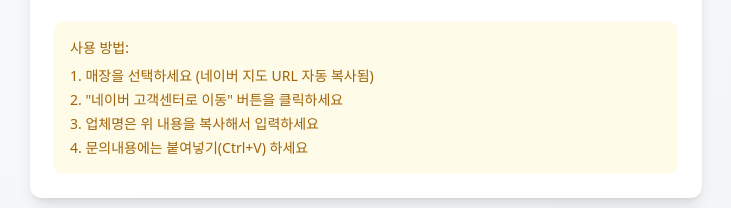
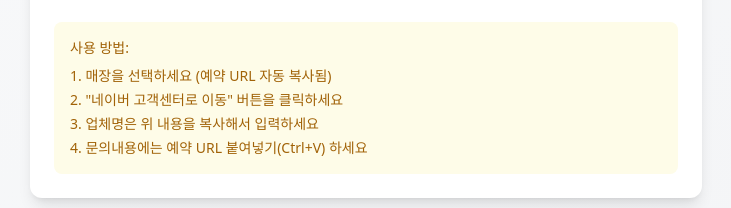
Before and after one commit to senti270/portal, a Next.js app: page /naver-refund in a window 1280 px wide. Shown: the part 436-644 px from the top of the page, without its empty margins (274-1005 px from the left). Built offline with nearby package versions, Linux system fonts and the light colour scheme.

Commit message:
Update: Change 'Naver map URL' to 'Reservation URL'

```diff
--- a/components/NaverRefundRequest.tsx
+++ b/components/NaverRefundRequest.tsx
@@ -50,11 +50,11 @@ export default function NaverRefundRequest() {
     setSelectedStore(store)
     setCustomMessage(store.refundMessage)
 
-    // 네이버 지도 URL 자동 복사
+    // 예약 URL 자동 복사
     if (store.naverMapUrl) {
       try {
         await navigator.clipboard.writeText(store.naverMapUrl)
-        alert(`${store.name}의 네이버 지도 URL이 클립보드에 복사되었습니다!`)
+        alert(`${store.name}의 예약 URL이 클립보드에 복사되었습니다!`)
       } catch (error) {
         // 클립보드 API가 지원되지 않는 경우
         const textArea = document.createElement('textarea')
@@ -63,7 +63,7 @@ export default function NaverRefundRequest() {
         textArea.select()
         document.execCommand('copy')
         document.body.removeChild(textArea)
-        alert(`${store.name}의 네이버 지도 URL이 클립보드에 복사되었습니다!`)
+        alert(`${store.name}의 예약 URL이 클립보드에 복사되었습니다!`)
       }
     }
   }
@@ -81,7 +81,7 @@ export default function NaverRefundRequest() {
     window.open(naverUrl, '_blank')
 
     // 안내 메시지 표시
-    alert(`네이버 고객센터가 열렸습니다!\n\n입력할 내용:\n\n1. 업체명 입력란에:\n"${selectedStore.name}"\n\n2. 문의내용 입력란에:\n붙여넣기(Ctrl+V) 하세요\n\n(네이버 지도 URL이 이미 클립보드에 복사되어 있습니다)`)
+    alert(`네이버 고객센터가 열렸습니다!\n\n입력할 내용:\n\n1. 업체명 입력란에:\n"${selectedStore.name}"\n\n2. 문의내용 입력란에:\n붙여넣기(Ctrl+V) 하세요\n\n(예약 URL이 이미 클립보드에 복사되어 있습니다)`)
   }
 
   const handleCustomMessageChange = (e: React.ChangeEvent<HTMLTextAreaElement>) => {
@@ -176,7 +176,7 @@ export default function NaverRefundRequest() {
           </div>
 
           <div className="p-4 bg-green-50 dark:bg-green-900/30 rounded-lg">
-            <h4 className="font-medium text-green-800 dark:text-green-200 mb-2">네이버 지도 URL (moText2CB) - 복사됨!</h4>
+            <h4 className="font-medium text-green-800 dark:text-green-200 mb-2">예약 URL (moText2CB) - 복사됨!</h4>
             <div className="bg-white dark:bg-gray-800 p-2 rounded border">
               <p className="text-xs text-green-700 dark:text-green-300 break-all mb-2">
                 {selectedStore.naverMapUrl}
@@ -210,10 +210,10 @@ export default function NaverRefundRequest() {
           <span className="font-medium">사용 방법:</span>
         </p>
         <ol className="text-sm text-yellow-700 dark:text-yellow-300 mt-2 space-y-1 list-decimal list-inside">
-          <li>매장을 선택하세요 (네이버 지도 URL 자동 복사됨)</li>
+          <li>매장을 선택하세요 (예약 URL 자동 복사됨)</li>
           <li>"네이버 고객센터로 이동" 버튼을 클릭하세요</li>
           <li>업체명은 위 내용을 복사해서 입력하세요</li>
-          <li>문의내용에는 붙여넣기(Ctrl+V) 하세요</li>
+          <li>문의내용에는 예약 URL 붙여넣기(Ctrl+V) 하세요</li>
         </ol>
       </div>
     </div>
```
